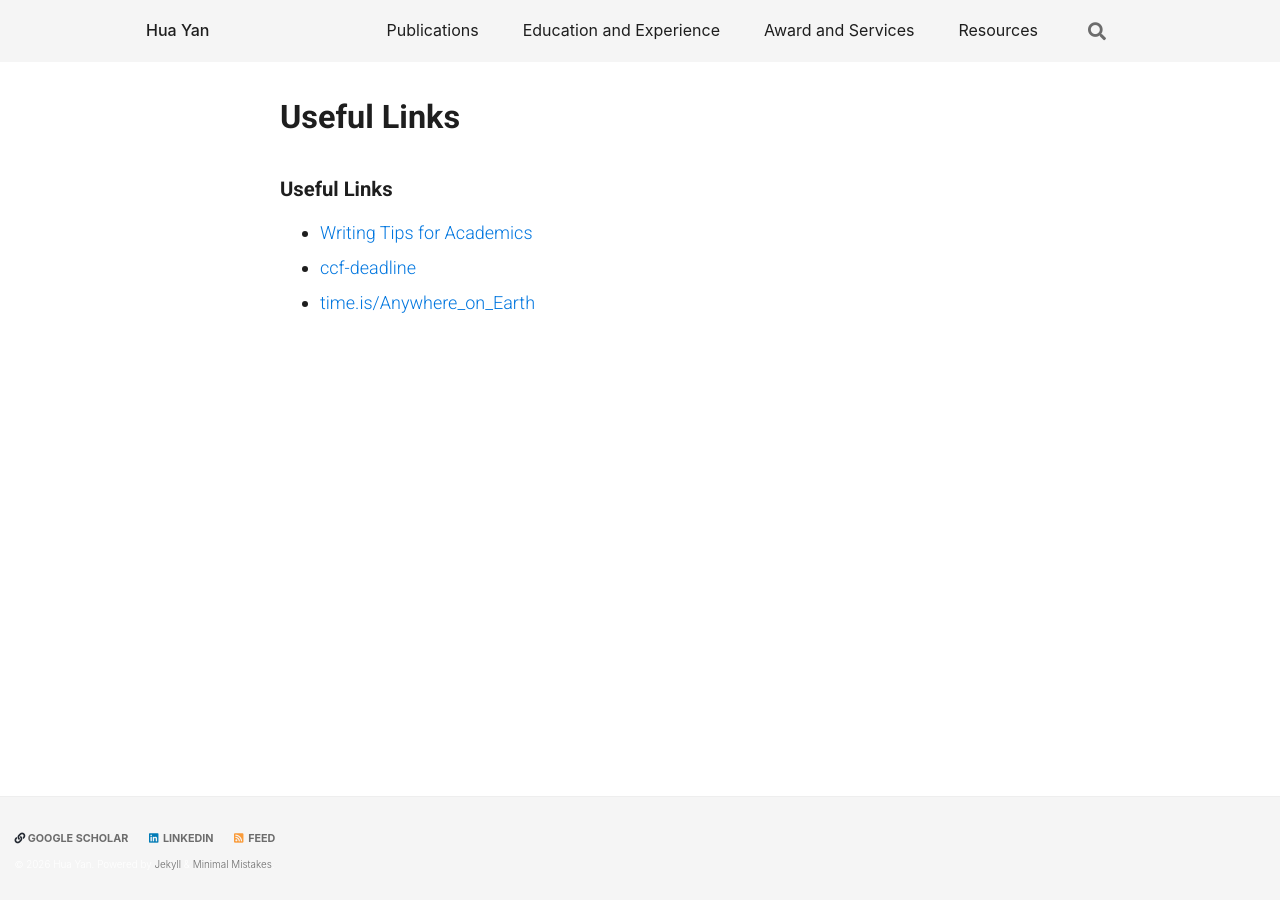
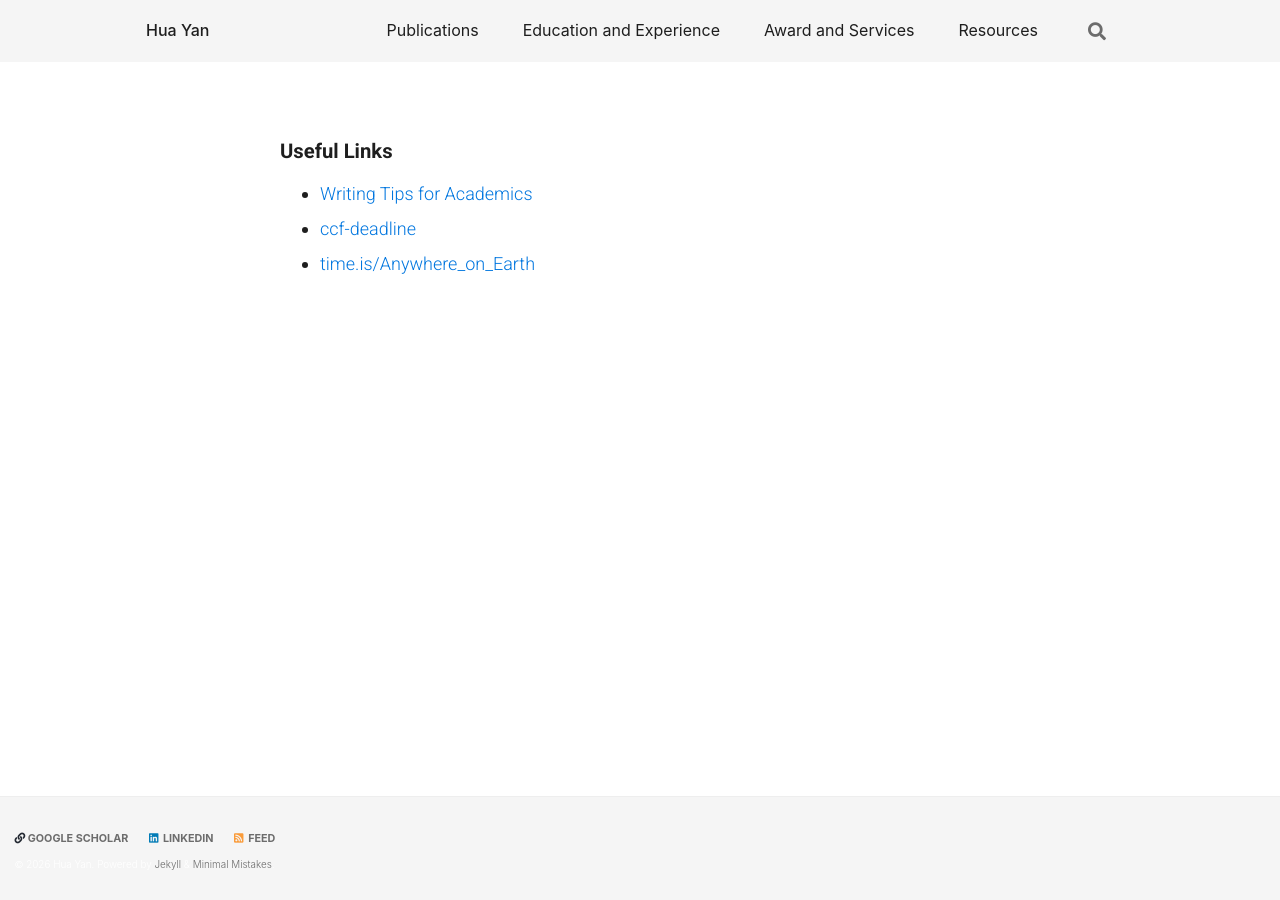
Before and after one commit to huy222-lu/website, a Jekyll site: the page built from _pages/resource.md, in a window 1280 px wide. Built offline with Jekyll 4.4.1, drawn with Linux system fonts in a browser that asks for light colours; cached includes are drawn as plain includes; a script that is not in the unit is left out; comment, search, counter and statistics services are not loaded; our own code applies the rules of GitHub Pages for plain Markdown files.

Commit message:
Update page.html

```diff
--- a/_layouts/page.html
+++ b/_layouts/page.html
@@ -3,9 +3,6 @@ layout: default
 ---
 
 <div class="subpage-wrapper">
-  {% if page.title %}
-    <h1 class="subpage-title">{{ page.title }}</h1>
-  {% endif %}
   <div class="subpage-content">
     {{ content }}
   </div>
```
